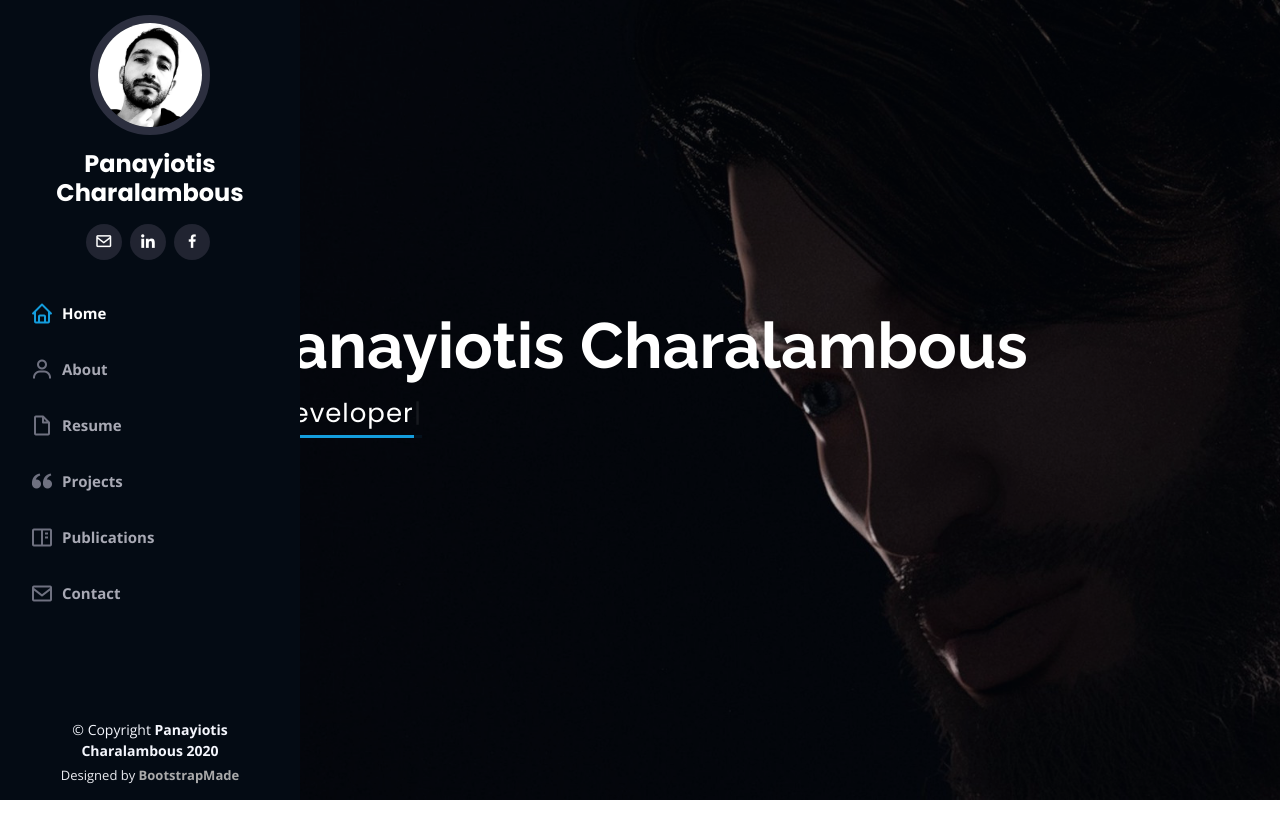
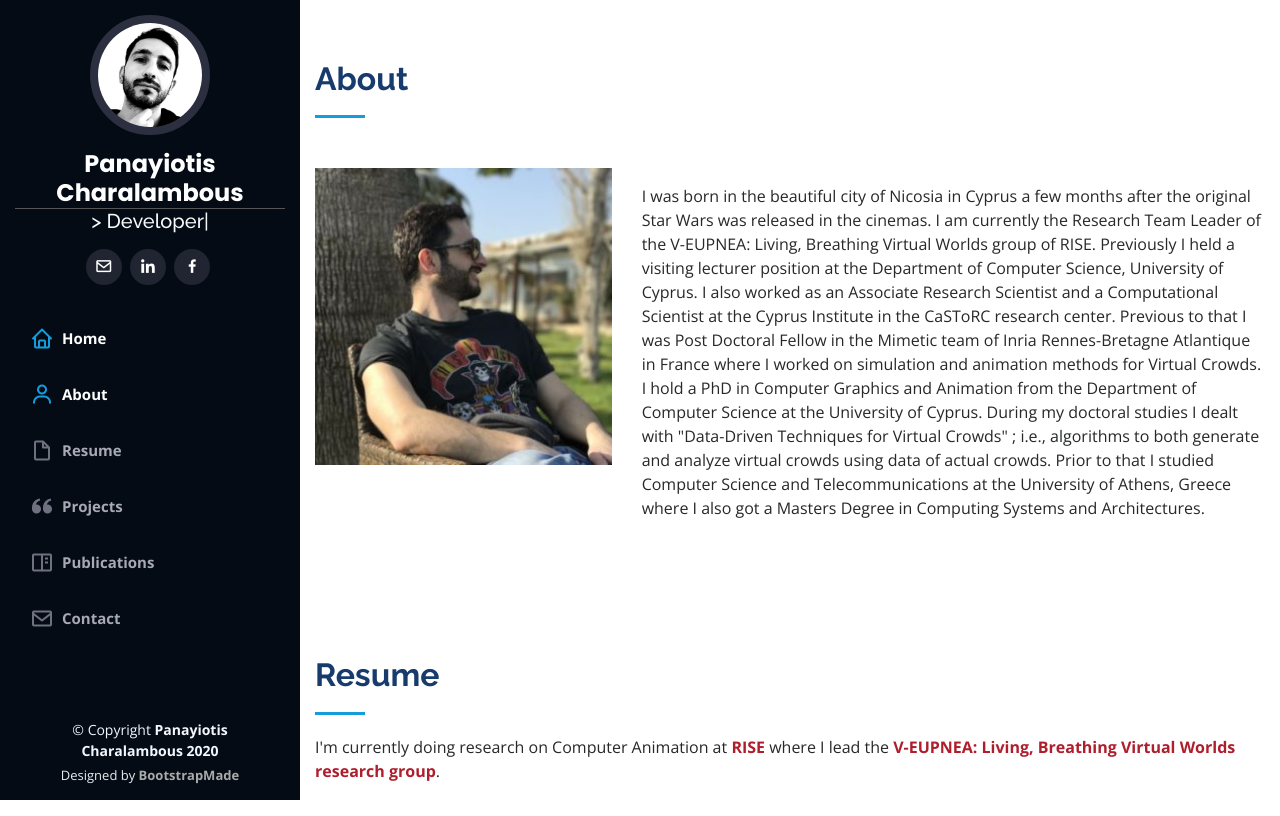
Before and after one commit to totis77/totis77.github.io, a plain HTML site: page index.html in a window 1280 px wide. Shown: the top 816 px of the page. Drawn offline with nearby package versions, Linux system fonts and the light colour scheme.

Commit message:
Put the hero stuff on the menu

```diff
--- a/index.html
+++ b/index.html
@@ -46,7 +46,14 @@
     <div class="d-flex flex-column">
       <div class="profile">
         <img src="assets/img/profile-panayiotis.jpg" alt="" class="img-fluid rounded-circle">
-        <h1 class="text-light text-center"><a href="index.html">Panayiotis Charalambous</a></h1>
+        <h1 class="text-light text-center"><a href="index.html">Panayiotis Charalambous</a>
+        </h1>
+        <div class="hero-container" data-aos="fade-in">
+          <h5 class="text-light text-center" style="border-top: 1px solid #555">
+            > <span class="typed"  data-typed-items="Researcher, Developer, Team Leader, Husband, Father"></span>
+          </h5>
+        </div>
+
         <div class="social-links mt-3 text-center">
           <a href="mailto:ps.charalambous@cyi.ac.cy" class="email"><i class="bx bx-envelope"></i></a>
           <a href="https://www.linkedin.com/in/panayiotis-charalambous-b9b9b410/" class="linkedin"><i class="bx bxl-linkedin"></i></a>
@@ -70,12 +77,12 @@
   </header><!-- End Header -->
 
   <!-- ======= Hero Section ======= -->
-  <section id="hero" class="d-flex flex-column justify-content-center align-items-center">
+  <!-- <section id="hero" class="d-flex flex-column justify-content-center align-items-center">
     <div class="hero-container" data-aos="fade-in">
       <h1>Panayiotis Charalambous</h1>
       <p>> <span class="typed" data-typed-items="Researcher, Developer, Team Leader, Husband, Father"></span></p>
     </div>
-  </section>
+  </section> -->
 
   <!-- End Hero -->
 
```
